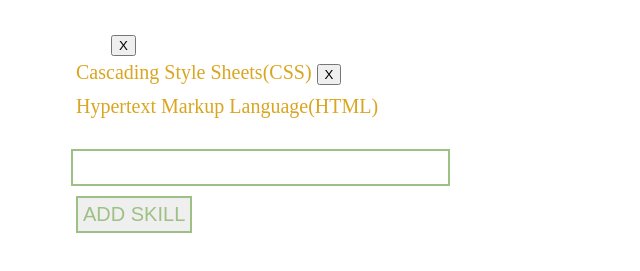
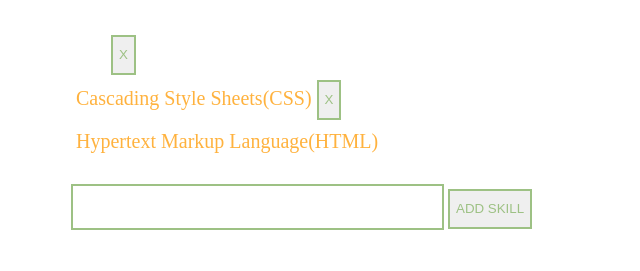
Before and after one commit to XAVDAVIS/dev-skills-lab, a plain HTML site: page index.html in a window 1280 px wide. Shown: the part 211-482 px from the top of the page, without its empty margins (319-959 px from the left). Drawn offline with nearby package versions, Linux system fonts and the light colour scheme; files that its build step writes are made by us from their sources; files whose address does not match are found by name.

Commit message:
Update style.css

```diff
--- a/style.css
+++ b/style.css
@@ -1,54 +1,65 @@
-/* body {
-    text-align: center
 
-
-} */
-
+.textBox, .addskill {
+    font-size: 20px;
+    margin-top: 10px;
+    color: rgb(157,193,  132);
+    border: 2px solid rgb(157,193,132);
+  }
 
   body {
     display: flex;
+    margin: 150px auto;
     flex-direction: column;
     width: 500px;
-    margin: 150px auto;
+    /* min-height: 100vh;
+    justify-content: center;
+    align-items: center;
+    */
   }
-
   .title {
-    background-color: rgb(157, 193, 132);
-    color: white;
+    background-color: rgb(157,193,132);
+    color:white;
   }
   h1 {
     text-align: center;
   }
 
+  li {
+    margin-left: -40px;
+    color: #ffb23e;
+    list-style-type: none;
+    padding: 5px;
+    font-size: 20px;
+  }
+
+  input, button {
+    border: 2px solid rgb(157, 193, 132);
+    height: 40px;
+    text-transform: uppercase;
+    color:rgb(157, 193, 132);
+  }
   #remove {
-    color: white;
+    color:white;
     background-color: indianred;
     margin-right: 15px;
     margin-left: 0px;
   }
-li {
-    list-style-type: none;
-    font-size: 20px;
-    margin-left: -40px;
-    color: goldenrod;
-    padding: 5px;
+  /* input {
+    width: 65%;
+  } */
+/*
+  button {
+    background-color: white;
+    color: rgb(150, 198, 125);
+    font-weight: 600;
+    width: 30%;
+    margin-left: 10px;
+    margin-right: 0;
+  } */
 
+  .textBox {
+    width: 365px;
   }
-.textBox, .addSkill {
-    padding: 5px;
-    font-size: 20px;
-    margin-top: 10px;
-    border: 2px solid rgb(157,193,	132);
-    color: rgb(157,193,	132)
-}
-.textBox {
-
-    width: 365px;
-
-}
-.addSkill {
+  .addskill {
     margin-left: 5px;
   }
-.listParent {
-    margin: 0px;
-}
```
Lines whose indentation alone changed are shown as unchanged.
